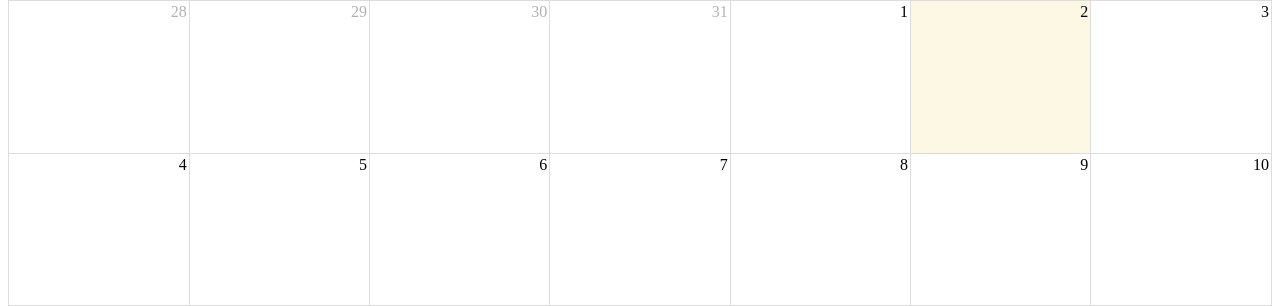
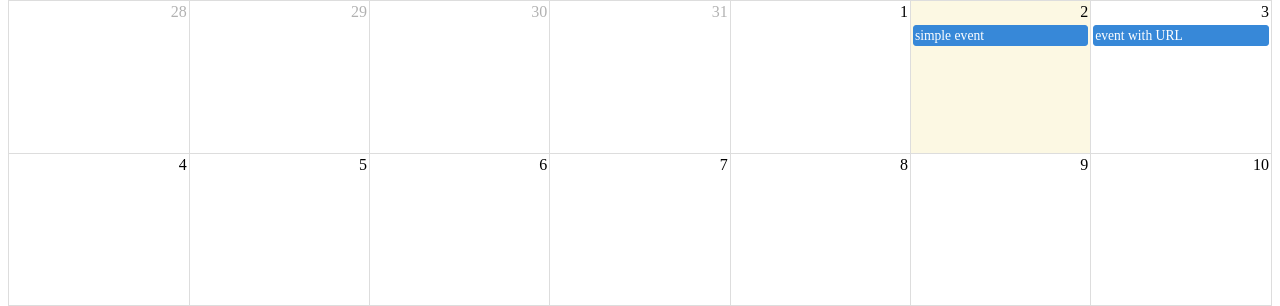
Before and after one commit to hitscanner/WUW, a Django app: page /fullcalendar/ in a window 1280 px wide. Shown: the part 91-397 px from the top of the page. Run offline with Django 3.2, Linux system fonts and the light colour scheme.

Commit message:
이벤트 추기

```diff
--- a/fullcalendar/templates/fullcalendar.html
+++ b/fullcalendar/templates/fullcalendar.html
@@ -11,16 +11,48 @@
   </head>
   <body>
     <div id='calendar'></div>
+
+
     <script>
-    document.addEventListener('DOMContentLoaded', function() {
-        var calendarEl = document.getElementById('calendar');
+        document.addEventListener('DOMContentLoaded', function() {
+          var calendarEl = document.getElementById('calendar');
 
-        var calendar = new FullCalendar.Calendar(calendarEl, {
-        plugins: [ 'dayGrid' ]
+          var calendar = new FullCalendar.Calendar(calendarEl, {
+            plugins: [ 'dayGrid' ],
+            eventClick: function(info) {
+              var eventObj = info.event;
+
+              if (eventObj.url) {
+                alert(
+                  'Clicked ' + eventObj.title + '.\n' +
+                  'Will open ' + eventObj.url + ' in a new tab'
+                );
+
+                window.open(eventObj.url);
+
+                info.jsEvent.preventDefault(); // prevents browser from following link in current tab.
+              } else {
+                alert('Clicked ' + eventObj.title);
+              }
+            },
+            defaultDate: '2019-08-15',
+            events: [
+              {
+                title: 'simple event',
+                start: '2019-08-02'
+              },
+              {
+                title: 'event with URL',
+                url: 'https://www.google.com/',
+                start: '2019-08-03'
+              }
+            ]
+          });
+
+          calendar.render();
         });
 
-        calendar.render();
-      });
+
 
     </script>
   </body>
```
